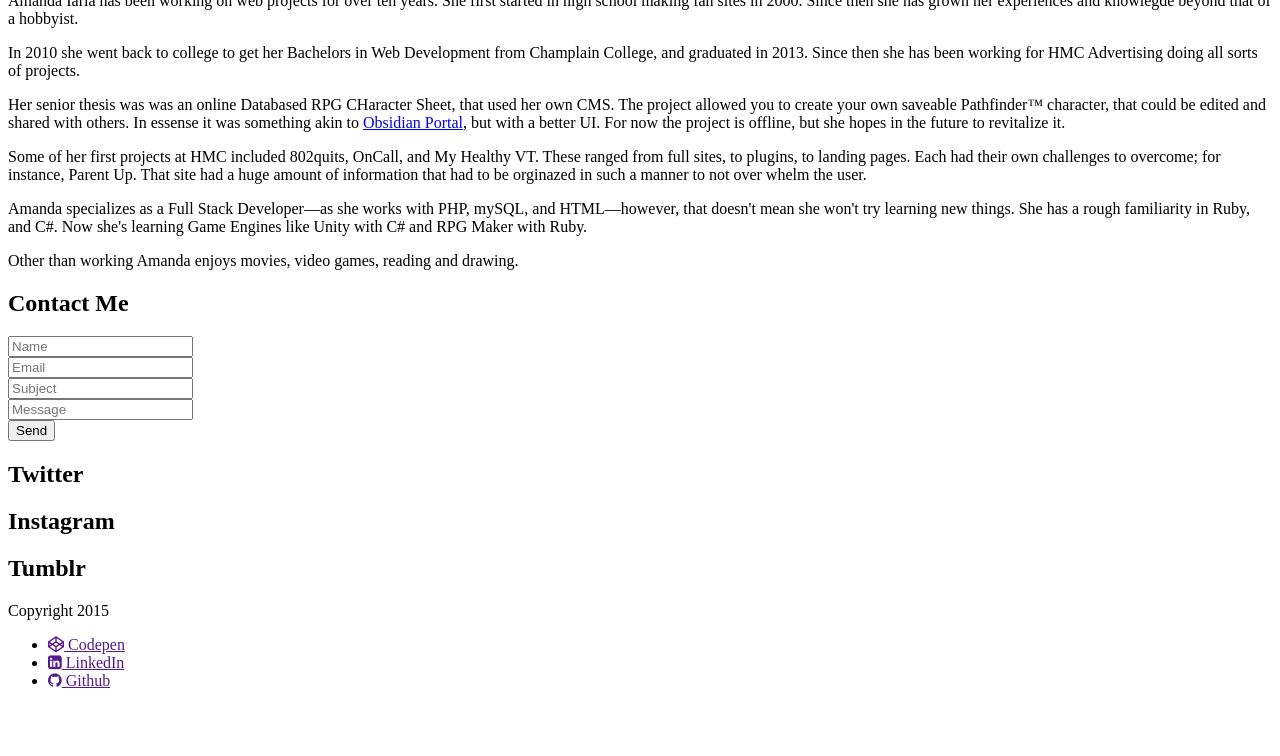
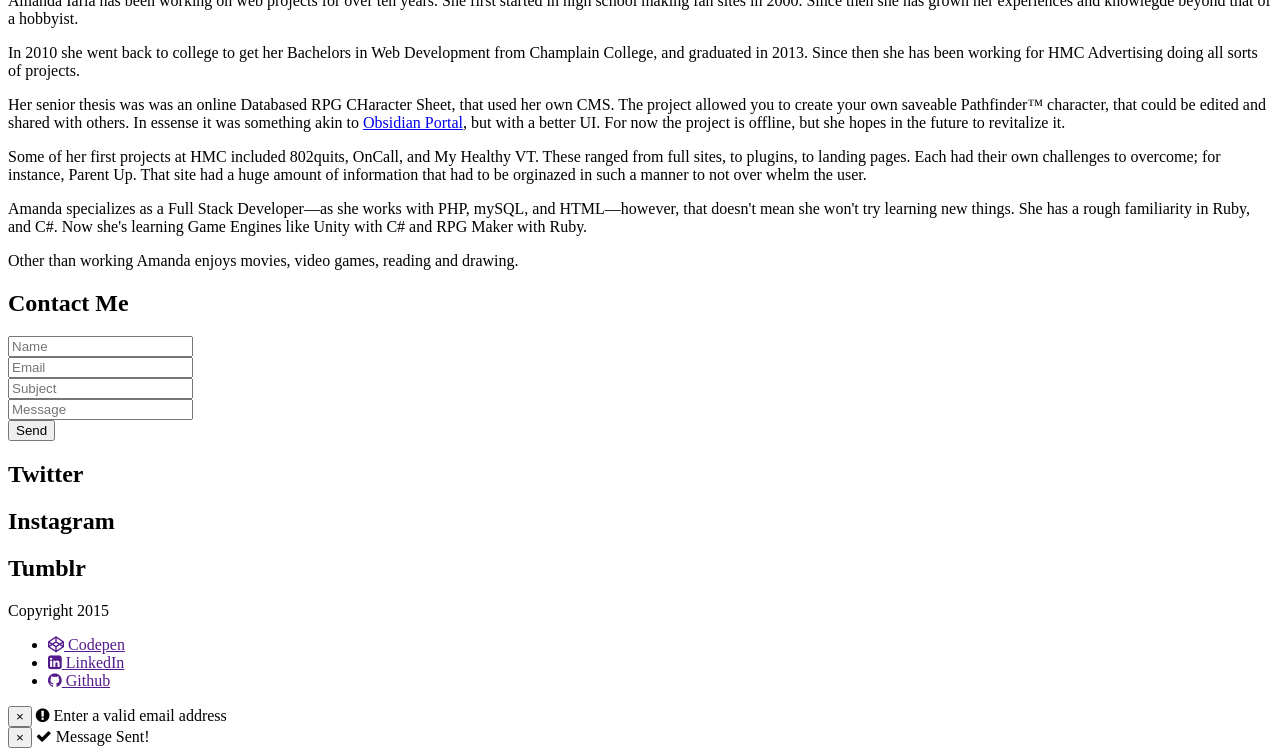
Before and after one commit to amandaIaria/amandaIaria.github.io, a Jekyll site: the page built from _posts/2015-11-21-snap.markdown, in a window 1280 px wide and 900 px high, scrolled down 1130 px, cut to the strip 144-900 px from the top of the window. Built offline with Jekyll 4.4.1, drawn with Linux system fonts in a browser that asks for light colours; nearby versions of some CDN libraries; library files that are not in the unit come from our copies; before the commit the page ends 1980 px from its top, so only the background shows below that.

Commit message:
alert Work
Got the two alerts to work properly. Now I just have to get the
redirect to work correctly

```diff
--- a/_layouts/default.html
+++ b/_layouts/default.html
@@ -5,9 +5,7 @@
 		{% include head/style.html %}
 		{% include head/scripts.html %}
 		<!-- get variables -->
-		<script type="text/javascript">
 
-		</script>
 	</head>
 
 	<body>
@@ -34,27 +32,43 @@
 			</div>
 		</div>
 
-		<div id="error" class="alert alert-danger alert-dismissible" role="alert" style="display:none;">
+		<div id="error" class="alert fade alert-danger alert-dismissible hide" role="alert">
 			<button type="button" class="close" data-dismiss="alert" aria-label="Close">
 				<span aria-hidden="true">&times;</span>
 			</button>
- 	 		<span class="glyphicon glyphicon-exclamation-sign" aria-hidden="true"></span>
+ 	 		<i class="fa fa-exclamation-circle"></i>
   			<span class="sr-only">Error:</span>
   				Enter a valid email address
 		</div>
 
-		<div id="sent" class="alert alert-success alert-dismissible" role="alert" style="display:none;">
+		<div id="sent" class="alert fade alert-success alert-dismissible hide" role="alert">
 			<button type="button" class="close" data-dismiss="alert" aria-label="Close">
 				<span aria-hidden="true">&times;</span>
 			</button>
- 	 		<span class="glyphicon glyphicon-ok" aria-hidden="true"></span>
+ 	 		<i class="fa fa-check" aria-hidden="true"></i>
   			<span class="sr-only">Sent:</span>
   				Message Sent!
 		</div>
 
+		<script type="text/javascript">
+		    var hash = window.location.hash;
+		    var er = $("#error");
+		    var st = $("#sent");
 
+		    if(hash == "#sent"){
+		        st.removeClass("hide").addClass("show");
+		        //console.log("sent");
+		    }
+		    else if(hash == "#error"){
+		        er.removeClass("hide").addClass("show");
+		        //console.log("error");
+		    }
+
+
+		</script>
 
 
 		<script type="text/javascript" src="assets/scripts/mainscript.js"></script>
+
 	</body>
 </html>
--- a/assets/scripts/mainscript.js
+++ b/assets/scripts/mainscript.js
@@ -8,7 +8,7 @@ $(document).ready(function() {
 		navigationTooltips: ['header', 'portfolio', 'skills', 'about', 'contact', 'social'],
 		showActiveTooltip: true,
 		});
-
+	$(".alert").alert()
   // init Isotope
 	/*var $grid = $('.grid').isotope({
 	  itemSelector: '.grid-item',
```
Also changed, not shown: _includes/head/scripts.html (+1 -15 lines).
